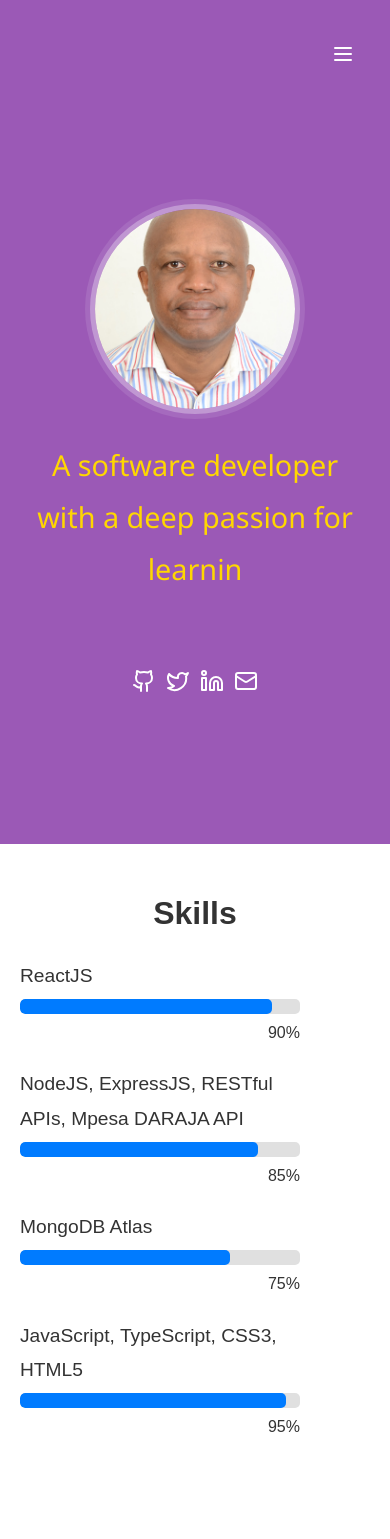
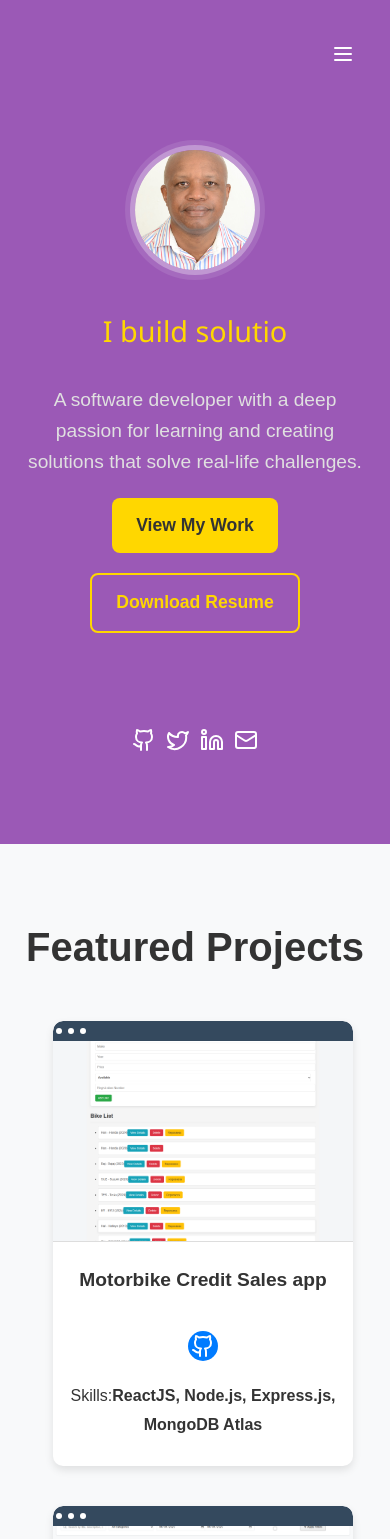
Before and after one commit to JKiboi/portfolio, a React (Create React App) app: page / in a window 390 px wide. Shown: the top 1539 px of the page. Built offline with nearby package versions, Linux system fonts and the light colour scheme.

Commit message:
new commits

```diff
--- a/src/pages/Home.js
+++ b/src/pages/Home.js
@@ -1,9 +1,14 @@
 import React, { useEffect, useRef } from "react";
+import { Link } from "react-router-dom";
 import "../styles/Home.css";
+import "../styles/Projects.css"; // For consistent project item styling
 import { SocialLinks } from "../components/SocialLinks";
 import developerPhoto from "../assets/pass.JPG";
 import Typed from "typed.js";
 import SkillBar from "../components/SkillBar";
+import { ProjectList } from "../resources/ProjectList";
+import ProjectItem from "./ProjectItem";
+import resume from "../assets/software resume.pdf";
 
 const Home = () => {
   const el = useRef(null);
@@ -11,8 +16,9 @@ const Home = () => {
   useEffect(() => {
     const typed = new Typed(el.current, {
       strings: [
-        "Hi, My name is James",
-        "A software developer with a deep passion for learning and creating solutions that solve real-life challenges.",
+        "Hi, I'm James Kiboi",
+        "A Full-Stack Developer.",
+        "I build solutions for real-world challenges.",
       ],
       typeSpeed: 50,
       backSpeed: 20,
@@ -25,24 +31,68 @@ const Home = () => {
     };
   }, []);
 
+  // Get the first 3 projects to feature
+  const featuredProjects = ProjectList.slice(0, 3);
+
   return (
     <div className="home">
       <div className="about">
         <div className="developer-photo">
           <img src={developerPhoto} alt="Developer" />
         </div>
-        <span ref={el} className="typed-text"></span>
-        <div className="prompt">
-          <SocialLinks />
+        <div className="about-text">
+          <span ref={el} className="typed-text"></span>
+          <p className="bio">
+            A software developer with a deep passion for learning and creating
+            solutions that solve real-life challenges.
+          </p>
+          <div className="cta-buttons">
+            <Link to="/projects" className="cta-button">
+              View My Work
+            </Link>
+            <a
+              href={resume}
+              download="james_kiboi_resume.pdf"
+              className="cta-button secondary"
+            >
+              Download Resume
+            </a>
+          </div>
+          <div className="prompt">
+            <SocialLinks />
+          </div>
         </div>
       </div>
+
+      <div className="featured-projects">
+        <h1 className="featured-projects-title">Featured Projects</h1>
+        <div className="projectList">
+          {featuredProjects.map((project) => (
+            <ProjectItem
+              key={project.id}
+              name={project.name}
+              link={project.link}
+              image={project.image}
+              github={project.github}
+              skills={project.skills}
+            />
+          ))}
+        </div>
+      </div>
+
       <div className="skills">
         <h1>Skills</h1>
         <div className="skill-bars-container">
           <SkillBar title="ReactJS" percentage={90} />
-          <SkillBar title="NodeJS, ExpressJS, RESTful APIs, Mpesa DARAJA API" percentage={85} />
+          <SkillBar
+            title="NodeJS, ExpressJS, RESTful APIs, Mpesa DARAJA API"
+            percentage={85}
+          />
           <SkillBar title="MongoDB Atlas" percentage={75} />
-          <SkillBar title="JavaScript, TypeScript, CSS3, HTML5" percentage={95} />
+          <SkillBar
+            title="JavaScript, TypeScript, CSS3, HTML5"
+            percentage={95}
+          />
         </div>
       </div>
     </div>
--- a/src/styles/Home.css
+++ b/src/styles/Home.css
@@ -32,52 +32,92 @@
   margin-top: 20px; /* Add some space below the typed text */
 }
 
-@media only screen and (max-width: 1200px) {
-  .typed-text {
-    font-size: 3.5rem;
-  }
-  .about .prompt {
-    font-size: 1.3rem;
-    width: 80%;
-  }
+.developer-photo {
+  width: 200px; /* Increased size */
+  height: 200px; /* Increased size */
+  border-radius: 50%;
+  overflow: hidden;
+  margin-bottom: 30px; /* Increased margin */
+  box-shadow: 0 0 0 5px rgba(255, 255, 255, 0.3),
+    0 0 0 10px rgba(255, 255, 255, 0.1); /* Subtle white border effect */
+  transition: box-shadow 0.3s ease-in-out; /* Smooth transition for hover effects */
 }
 
-@media only screen and (max-width: 768px) {
-  .typed-text {
-    font-size: 2.5rem; /* Further reduced for tablets */
-    min-height: 80px;
-  }
-  .about .prompt {
-    font-size: 1.1rem;
-    width: 90%;
-  }
-  .developer-photo {
-    width: 150px; /* Smaller size for tablets */
-    height: 150px;
-    margin-bottom: 20px;
-  }
+.developer-photo:hover {
+  box-shadow: 0 0 0 5px rgba(255, 255, 255, 0.5),
+    0 0 0 15px rgba(255, 255, 255, 0.2); /* Slightly larger shadow on hover */
 }
 
-@media only screen and (max-width: 480px) {
-  .typed-text {
-    font-size: 1.8rem; /* Significantly reduced for mobile */
-    min-height: 60px;
-  }
-  .about .prompt {
-    font-size: 0.9rem;
-    width: 95%;
-  }
-  .developer-photo {
-    width: 120px; /* Even smaller for mobile */
-    height: 120px;
-    margin-bottom: 15px;
-  }
-  .skills h1 {
-    font-size: 2rem;
-  }
-  .skills .list span {
-    font-size: 0.9rem;
-  }
+.developer-photo img {
+  width: 100%;
+  height: 100%;
+  object-fit: cover;
+}
+
+.about-text {
+  display: flex;
+  flex-direction: column;
+  align-items: center;
+  justify-content: center;
+  max-width: 800px;
+  margin-top: 20px;
+}
+
+.bio {
+  font-size: 1.2rem;
+  margin: 20px 0;
+  line-height: 1.6;
+  color: #e0e0e0; /* Lighter text for bio */
+  max-width: 600px;
+}
+
+.cta-buttons {
+  display: flex;
+  justify-content: center;
+  gap: 20px;
+  margin-bottom: 20px;
+  flex-wrap: wrap;
+}
+
+.cta-button {
+  padding: 12px 24px;
+  font-size: 1.1rem;
+  font-weight: bold;
+  background-color: #ffd700; /* Gold color to match typed text */
+  color: #333;
+  border: none;
+  border-radius: 8px;
+  text-decoration: none;
+  transition: background-color 0.3s ease, transform 0.3s ease;
+  cursor: pointer;
+}
+
+.cta-button:hover {
+  background-color: #ffc400;
+  transform: translateY(-2px);
+}
+
+.cta-button.secondary {
+  background-color: transparent;
+  border: 2px solid #ffd700;
+  color: #ffd700;
+}
+
+.cta-button.secondary:hover {
+  background-color: #ffd700;
+  color: #333;
+}
+
+.featured-projects {
+  padding: 40px 20px;
+  background-color: var(--background-color); /* Use theme background */
+  text-align: center;
+}
+
+.featured-projects-title {
+  color: var(--text-dark);
+  font-size: 2.5rem;
+  margin-bottom: 30px;
 }
 
 .skills {
@@ -112,72 +152,76 @@
   margin-top: 5px;
 }
 
+@media only screen and (min-width: 769px) {
+  .about {
+    flex-direction: row;
+    gap: 50px;
+    padding: 40px;
+  }
+
+  .developer-photo {
+    margin-bottom: 0;
+  }
+
+  .about-text {
+    align-items: flex-start;
+    text-align: left;
+  }
+}
+
 @media only screen and (max-width: 1200px) {
-  .about h2 {
+  .typed-text {
     font-size: 3.5rem;
   }
   .about .prompt {
     font-size: 1.3rem;
     width: 80%;
   }
-
   .skills {
     font-size: 1.5rem;
   }
 }
 
 @media only screen and (max-width: 768px) {
-  .about h2 {
-    font-size: 3rem;
+  .typed-text {
+    font-size: 2.5rem; /* Further reduced for tablets */
+    min-height: 80px;
   }
   .about .prompt {
     font-size: 1.1rem;
     width: 90%;
   }
-
+  .developer-photo {
+    width: 150px; /* Smaller size for tablets */
+    height: 150px;
+    margin-bottom: 20px;
+  }
   .skills {
     font-size: 1.3rem;
   }
 }
 
 @media only screen and (max-width: 480px) {
-  .about h2 {
-    font-size: 2.5rem;
+  .typed-text {
+    font-size: 1.8rem; /* Significantly reduced for mobile */
+    min-height: 60px;
   }
   .about .prompt {
-    font-size: 1rem;
-    width: 100%;
+    font-size: 0.9rem;
+    width: 95%;
   }
-  .skills {
-    font-size: 1.1rem;
-    width: 100%;
+  .developer-photo {
+    width: 120px; /* Even smaller for mobile */
+    height: 120px;
+    margin-bottom: 15px;
   }
-
   .skills h1 {
     font-size: 2rem;
   }
-
+  .skills .list span {
+    font-size: 0.9rem;
+  }
   .list span {
     font-size: 1rem;
   }
 }
-
-.developer-photo {
-  width: 200px; /* Increased size */
-  height: 200px; /* Increased size */
-  border-radius: 50%;
-  overflow: hidden;
-  margin-bottom: 30px; /* Increased margin */
-  box-shadow: 0 0 0 5px rgba(255, 255, 255, 0.3), 0 0 0 10px rgba(255, 255, 255, 0.1); /* Subtle white border effect */
-  transition: box-shadow 0.3s ease-in-out; /* Smooth transition for hover effects */
-}
-
-.developer-photo:hover {
-  box-shadow: 0 0 0 5px rgba(255, 255, 255, 0.5), 0 0 0 15px rgba(255, 255, 255, 0.2); /* Slightly larger shadow on hover */
-}
-
-.developer-photo img {
-  width: 100%;
-  height: 100%;
-  object-fit: cover;
-}
```
